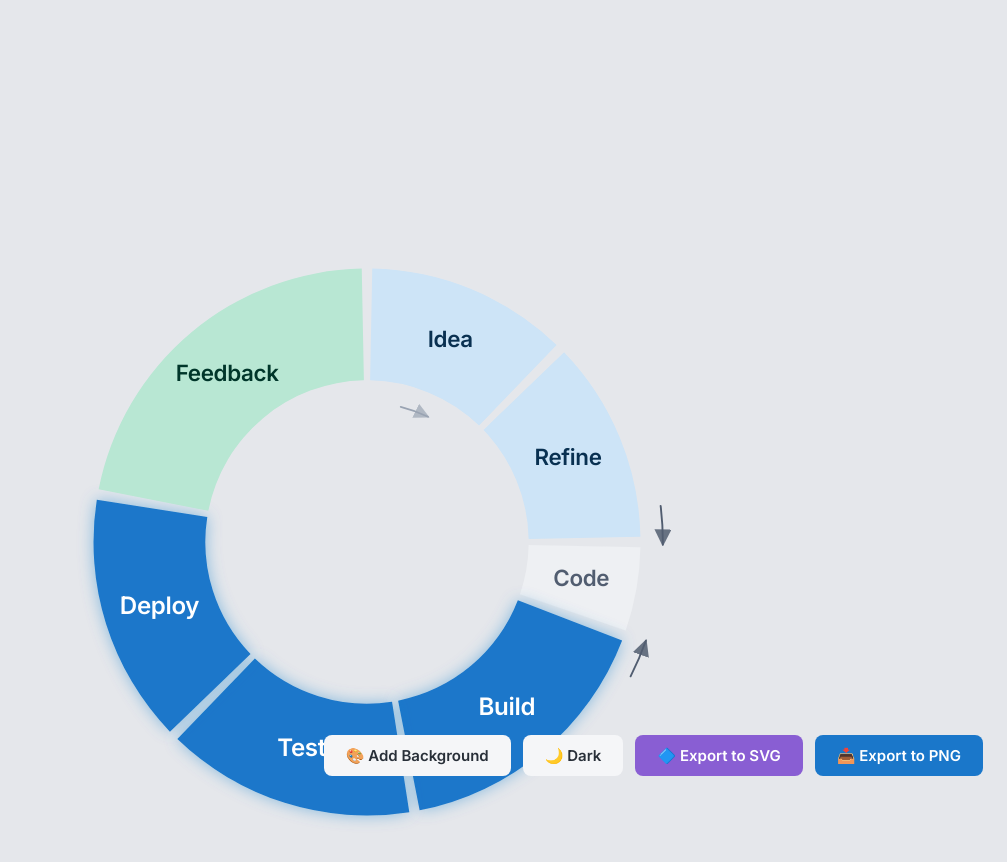
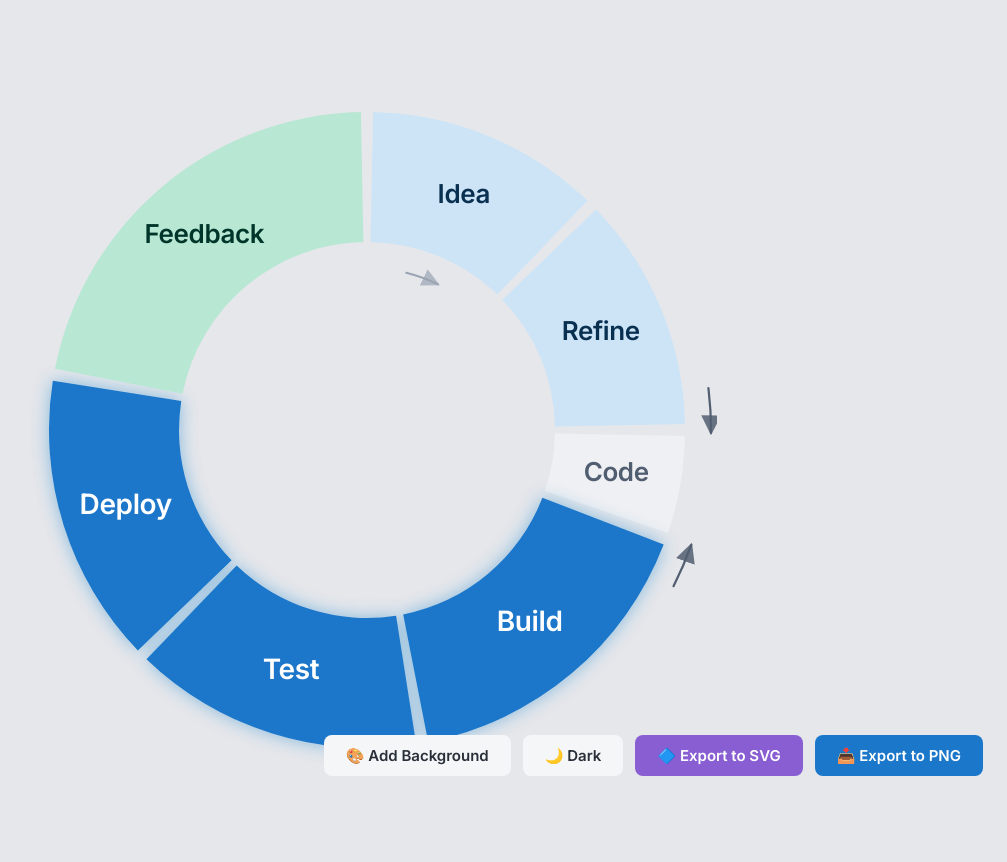
Before and after one commit to steve-fenton-octopus/feedback-loop, a website: page index.html in a window 1280 px wide. Shown: the whole page, without its empty margins (273-1280 px from the left). Drawn offline with nearby package versions, Linux system fonts and the light colour scheme.

Commit message:
Canvas size improvement

```diff
--- a/index.html
+++ b/index.html
@@ -28,7 +28,7 @@
 
         #slide {
             position: relative;
-            padding: 72px;
+            padding: 40px;
             font-family: "Inter", sans-serif;
             background: transparent;
             border-radius: 12px;
@@ -98,7 +98,7 @@
 <body>
 
     <div id="slide">
-        <svg id="diagram" viewBox="0 0 1000 1000" width="860" height="860"></svg>
+        <svg id="diagram" viewBox="150 150 700 700" width="700" height="700"></svg>
     </div>
 
     <div id="controls">
@@ -297,7 +297,7 @@
                 clone.removeAttribute('id');
                 const svgStr = `<?xml version="1.0" encoding="UTF-8"?>
 <svg xmlns="http://www.w3.org/2000/svg"
-     viewBox="0 0 1000 1000" width="1000" height="1000">
+     viewBox="150 150 700 700" width="700" height="700">
   <defs><style><![CDATA[${css}]]></style></defs>
   ${clone.innerHTML}
 </svg>`;
```
Also changed, not shown: balanced.html (+3 -3 lines).
